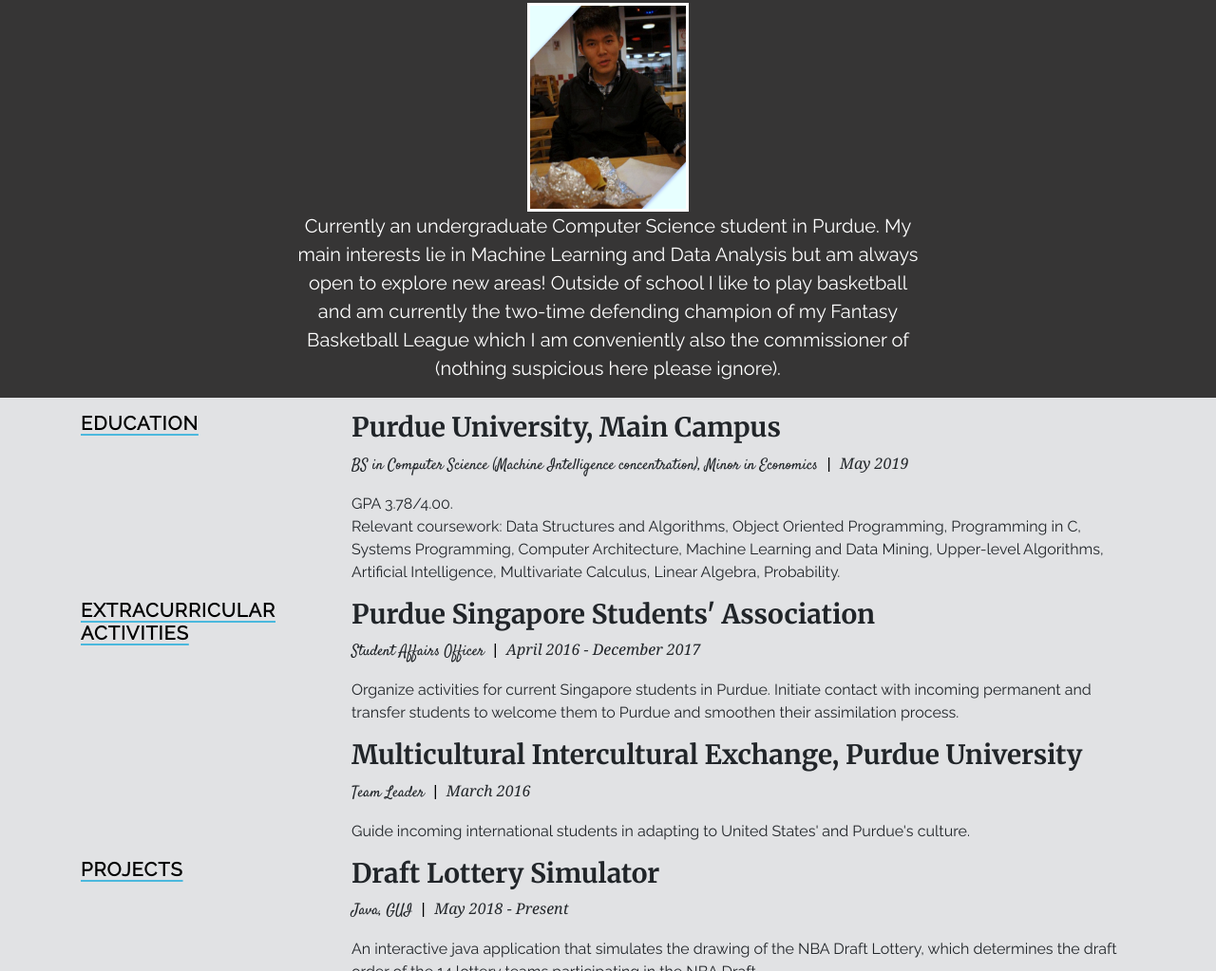
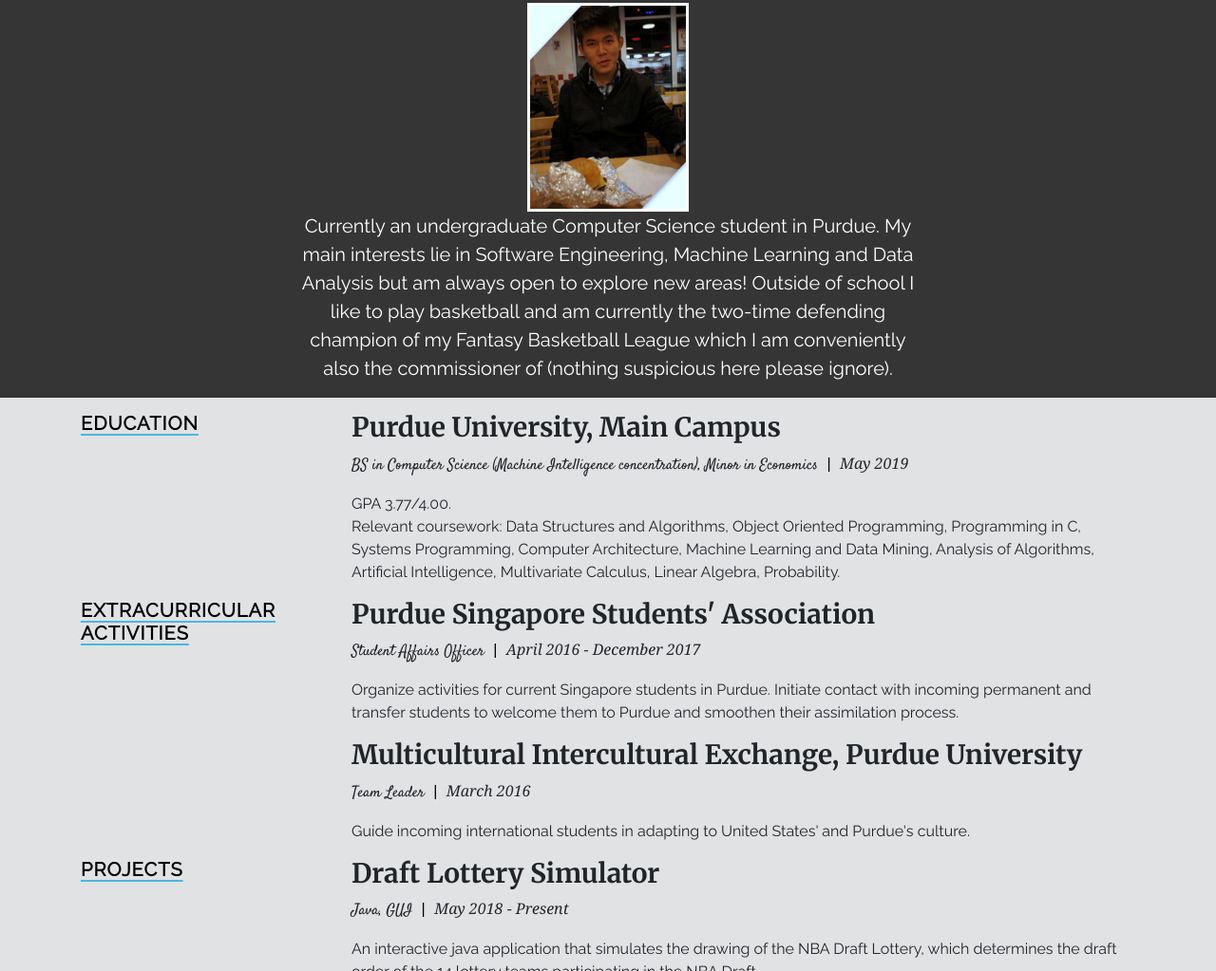
Before and after one commit to yangtao94/yangtao94.github.io, a plain HTML site: page index.html in a window 1280 px wide. Shown: the part 877-1900 px from the top of the page at 95% size. Drawn offline with nearby package versions, Linux system fonts and the light colour scheme.

Commit message:
changed gpa info

```diff
--- a/index.html
+++ b/index.html
@@ -31,7 +31,7 @@
         <div class = "col-md-12 about">
         <h1 class = "text-center">About me</h1>
         <img src="../profile-pic.jpg" class = "photo">
-        <p class> Currently an undergraduate Computer Science student in Purdue. My main interests lie in Machine Learning and Data Analysis but am always open to explore new areas!
+        <p class> Currently an undergraduate Computer Science student in Purdue. My main interests lie in Software Engineering, Machine Learning and Data Analysis but am always open to explore new areas!
             Outside of school I like to play basketball and am currently the two-time defending champion of my Fantasy Basketball League which I am conveniently also the commissioner of (nothing suspicious here please ignore). </p>
 
         </div>
@@ -47,8 +47,8 @@
                 <p class="info"> BS in Computer Science (Machine Intelligence concentration), Minor in Economics
                 <span>|</span>
                 <em class= "date"> May 2019</em> </p>
-                <p class ="a"> GPA 3.78/4.00. <br> Relevant coursework: Data Structures and Algorithms, Object Oriented Programming, Programming in C, Systems Programming, Computer Architecture,
-                    Machine Learning and Data Mining, Upper-level Algorithms, Artificial Intelligence, Multivariate Calculus, Linear Algebra, Probability. </p>
+                <p class ="a"> GPA 3.77/4.00. <br> Relevant coursework: Data Structures and Algorithms, Object Oriented Programming, Programming in C, Systems Programming, Computer Architecture,
+                    Machine Learning and Data Mining, Analysis of Algorithms, Artificial Intelligence, Multivariate Calculus, Linear Algebra, Probability. </p>
             </div>
 
         </div>
```
